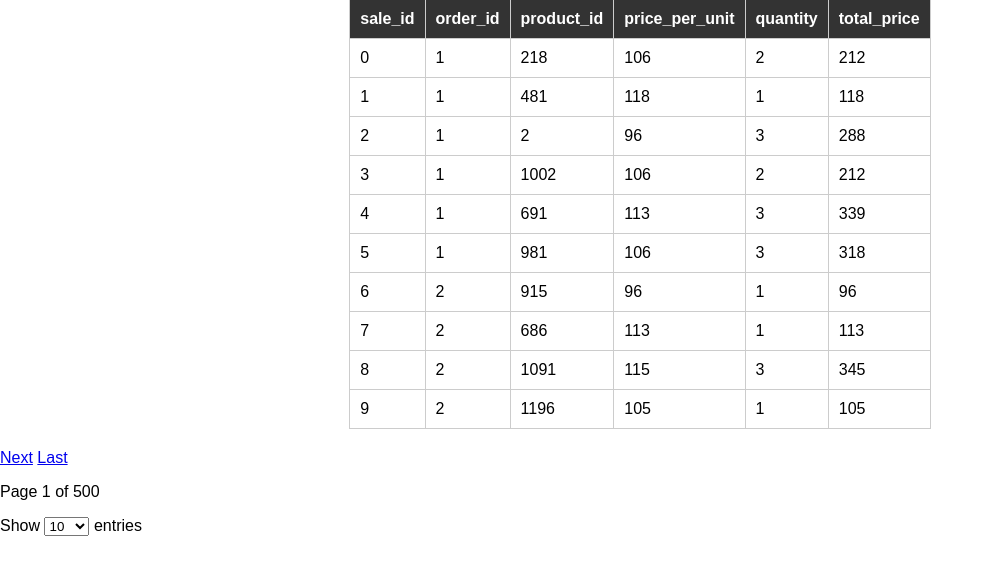
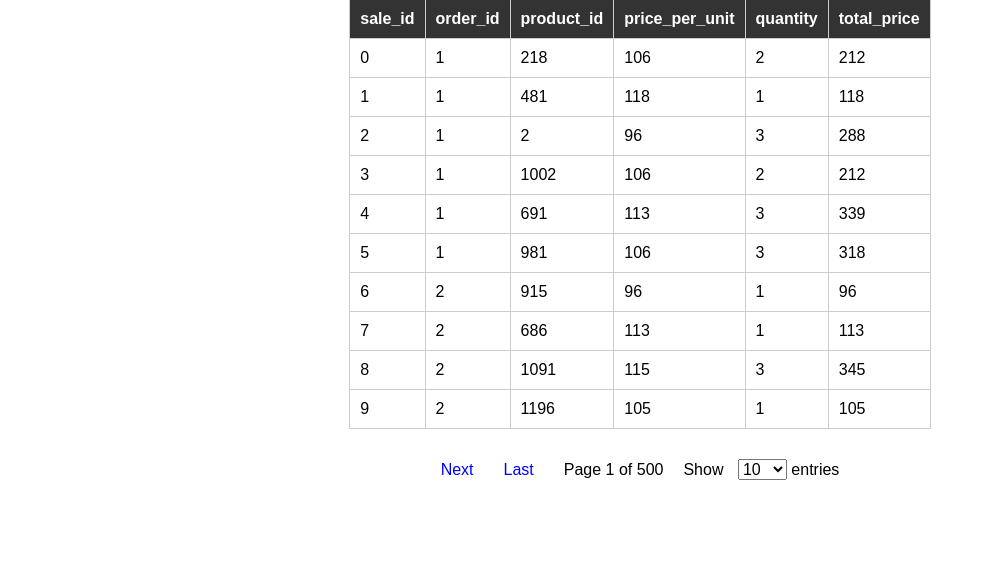
Before and after one commit to ishambhandari/advanced-programming-assessment, a Flask app: page /sales in a window 1280 px wide. Shown: the part 79-654 px from the top of the page, without its empty margins (0-994 px from the left). Run offline with Flask 2, Linux system fonts and the light colour scheme.

Commit message:
adding css to pagination

```diff
--- a/static/base.css
+++ b/static/base.css
@@ -84,3 +84,31 @@ table th {
   margin: 0;
   padding: 5px 0;
 }
+.pagination {
+  margin-top: 20px;
+  display: flex;
+  justify-content:center;
+  align-items: center;
+  font-size: 16px;
+}
+
+.pagination a {
+  color: blue;
+  text-decoration: none;
+  margin-right: 10px;
+  padding:10px;
+}
+
+.pagination a:hover {
+  text-decoration: underline;
+}
+
+.pagination p {
+  margin: 0;
+  padding:10px;
+}
+
+.pagination select {
+  margin-left: 10px;
+  font-size: 16px;
+}
--- a/templates/customers.html
+++ b/templates/customers.html
@@ -19,7 +19,7 @@
 	</table>
 
     {% if total_pages > 1 %}
-	<div>
+	<div class='pagination'>
 		{% if page > 1 %}
 		<a href="{{ url_for('customers', page=1, per_page=per_page) }}">First</a>
 		<a href="{{ url_for('customers', page=page-1, per_page=per_page) }}">Previous</a>
--- a/templates/orders.html
+++ b/templates/orders.html
@@ -24,7 +24,7 @@
 	</table>
 
     {% if total_pages > 1 %}
-	<div>
+	<div class = 'pagination'>
 		{% if page > 1 %}
 		<a href="{{ url_for('orders', page=1, per_page=per_page) }}">First</a>
 		<a href="{{ url_for('orders', page=page-1, per_page=per_page) }}">Previous</a>
--- a/templates/sales.html
+++ b/templates/sales.html
@@ -26,7 +26,7 @@
 	</table>
 
     {% if total_pages > 1 %}
-	<div>
+	<div class = 'pagination'>
 		{% if page > 1 %}
 		<a href="{{ url_for('sales', page=1, per_page=per_page) }}">First</a>
 		<a href="{{ url_for('sales', page=page-1, per_page=per_page) }}">Previous</a>
```
